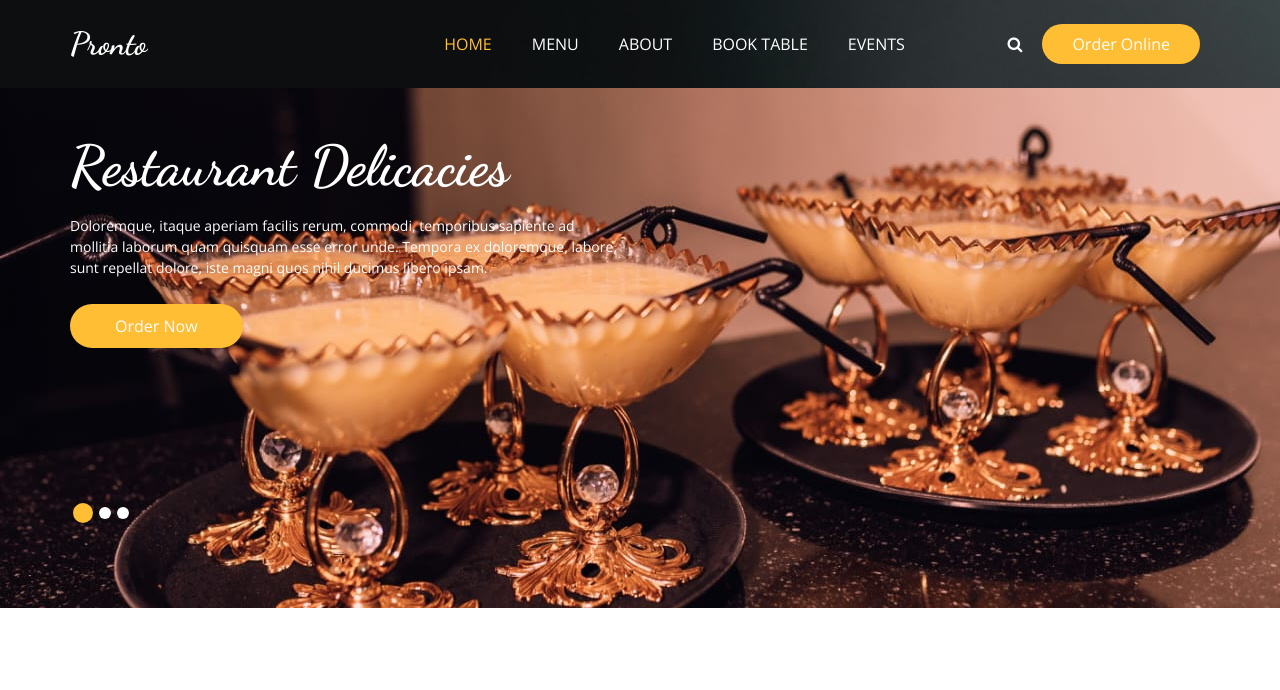
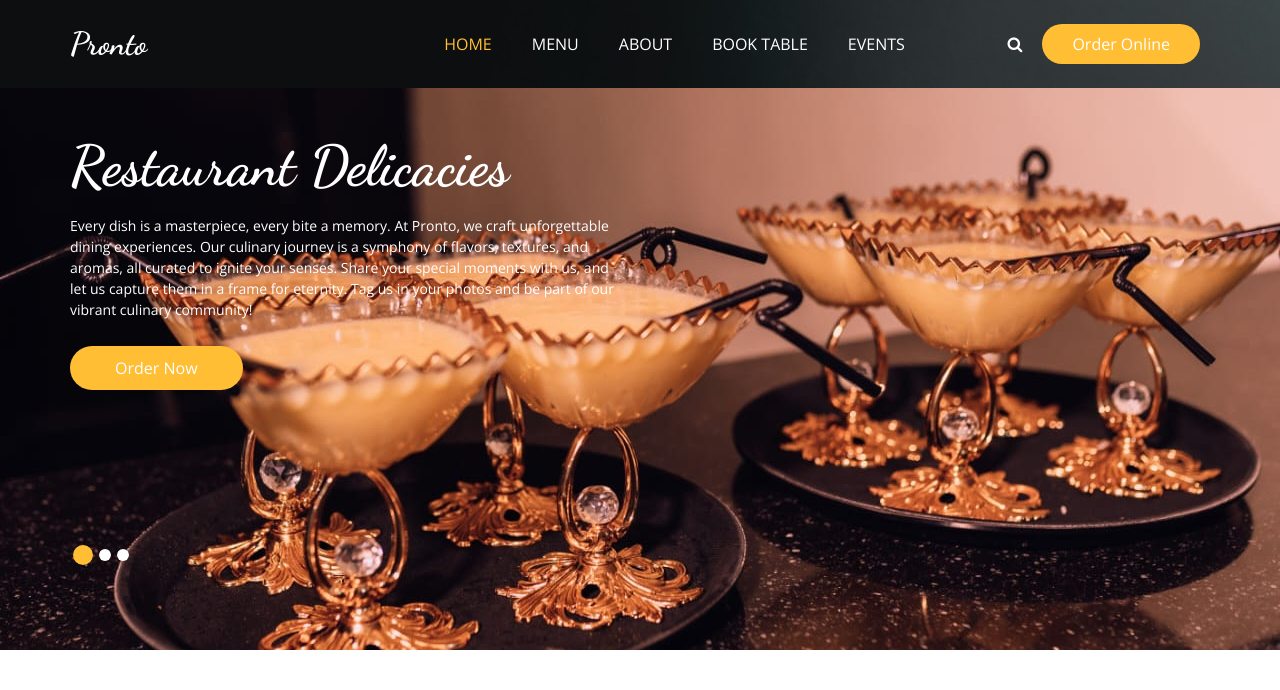
Before and after one commit to papycoda/pronto_restaurant, a Django app: page / in a window 1280 px wide. Shown: the top 690 px of the page. Run offline with Django 5.2, Linux system fonts and the light colour scheme; some libraries are stand-ins or nearby versions.

Commit message:
"Updated index.html template by replacing duplicate paragraph text with new content in three sections: Restaurant Delicacies, Drinks & Cocktails, and Chops."

```diff
--- a/prontoback/Templates/index.html
+++ b/prontoback/Templates/index.html
@@ -30,10 +30,7 @@
                       Restaurant Delicacies
                     </h1>
                     <p>
-                      Doloremque, itaque aperiam facilis rerum, commodi, temporibus sapiente ad mollitia laborum quam
-                      quisquam esse error unde. Tempora ex doloremque, labore, sunt repellat dolore, iste magni quos
-                      nihil
-                      ducimus libero ipsam.
+                      Every dish is a masterpiece, every bite a memory. At Pronto, we craft unforgettable dining experiences. Our culinary journey is a symphony of flavors, textures, and aromas, all curated to ignite your senses. Share your special moments with us, and let us capture them in a frame for eternity. Tag us in your photos and be part of our vibrant culinary community!
                     </p>
                     <div class="btn-box">
                       <a href="" class="btn1">
@@ -54,10 +51,7 @@
                       Drinks & Cocktails
                     </h1>
                     <p>
-                      Doloremque, itaque aperiam facilis rerum, commodi, temporibus sapiente ad mollitia laborum quam
-                      quisquam esse error unde. Tempora ex doloremque, labore, sunt repellat dolore, iste magni quos
-                      nihil
-                      ducimus libero ipsam.
+                      Unwind and celebrate with our exquisite selection of drinks and cocktails. Whether you prefer classic concoctions or innovative creations, our skilled mixologists have something to suit every taste. Sip on handcrafted cocktails, savor fine wines, or enjoy refreshing mocktails.
                     </p>
                     <div class="btn-box">
                       <a href="" class="btn1">
@@ -78,10 +72,7 @@
                       Chops
                     </h1>
                     <p>
-                      Doloremque, itaque aperiam facilis rerum, commodi, temporibus sapiente ad mollitia laborum quam
-                      quisquam esse error unde. Tempora ex doloremque, labore, sunt repellat dolore, iste magni quos
-                      nihil
-                      ducimus libero ipsam.
+                      Experience the irresistible allure of our perfectly grilled chops. Each cut is expertly seasoned and cooked to perfection, delivering a symphony of flavors with every bite.
                     </p>
                     <div class="btn-box">
                       <a href="" class="btn1">
```
